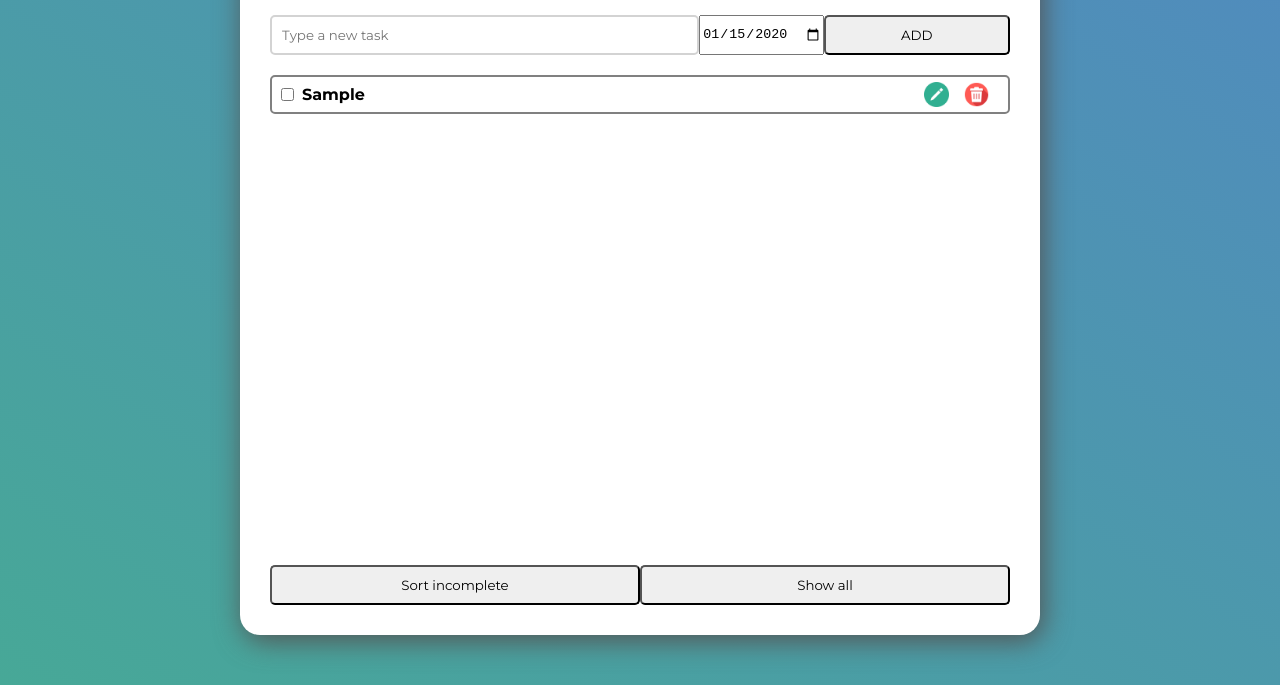
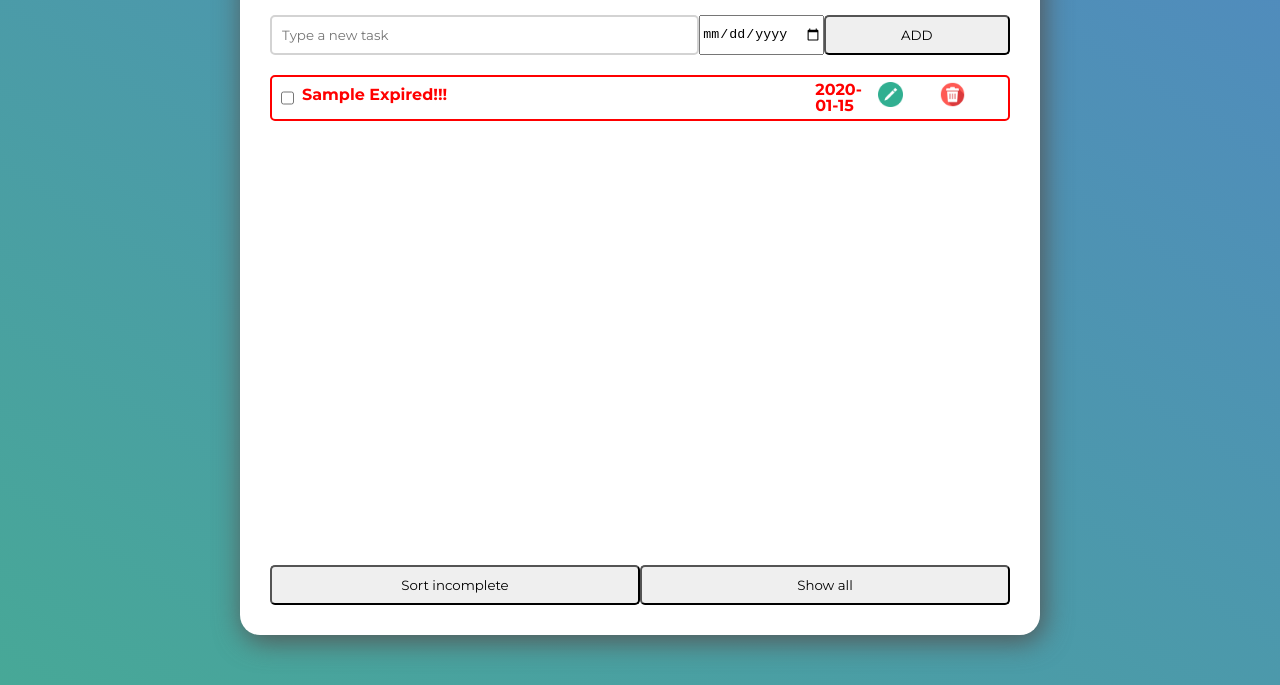
Before and after one commit to ustimenkoiuliia/To-Do-list, a plain HTML site: page index.html in a window 1280 px wide. Both pictures are taken after typing "Sample", "2020-01-15" into the empty fields and a click on the button "ADD". Shown: the part 115-800 px from the top of the page. Drawn offline with Linux system fonts and the light colour scheme.

Commit message:
add due date

```diff
--- a/css/style.css
+++ b/css/style.css
@@ -83,7 +83,8 @@ button{
 
 
 .task p {
-  min-width: 85%;
+  min-width: 70%;
+  max-width: 70%;
   min-height: 25px;
   line-height: 25px;
   margin: 0 5px;
@@ -92,6 +93,11 @@ button{
 
 .task div {
   width: 10%;
+}
+
+.task.expired {
+  border: 2px solid red;
+  color: red;
 }
 
 .completed {
--- a/js/main.js
+++ b/js/main.js
@@ -4,6 +4,10 @@ let startMessage = document.querySelector("#start-message");
 let taskList = document.querySelector(".task-list");
 let notCompleted = document.querySelector('#not-completed-tasks');
 let showAll = document.querySelector('#show-all');
+let dateInput = document.querySelector('#date-input');
+
+
+
 let tasks = [];
 
 addTaskButton.addEventListener("click", addTaskHandler);
@@ -13,7 +17,12 @@ taskNameInput.addEventListener("keydown", function (e) {
 })
 
 notCompleted.addEventListener('click', showNotCompleted);
-showAll.addEventListener('click', showAllTasks)
+showAll.addEventListener('click', showAllTasks);
+
+dateInput.addEventListener('keydown', function (e) {
+  if (e.code == 'Enter') addTaskHandler();
+})
+
 
 function addTaskHandler() {
   if (taskNameInput.value) {
@@ -58,6 +67,8 @@ class Task {
 
     this.div.append(input);
     this.div.append(p);
+
+    dateInput.addEventListener('change', this.toSettleDate(this.div, p));
     this.div.append(editButton);
     this.div.append(deleteButton);
 
@@ -69,6 +80,8 @@ class Task {
     if (!this.isDeleted) {
       element.append(this.div);
     }
+
+
 
 
   }
@@ -94,10 +107,24 @@ class Task {
         element.innerText = newValue;
       }
     })
+  }
+
+  toSettleDate(element, paragraph) {
+    let date = dateInput.value;
+    let dateIcon = document.createElement('div')
+    dateIcon.classList.add('date')
+    dateIcon.innerText = date;
+    element.append(dateIcon)
+    dateInput.value = '';
+
+    let now = Date.now();
+    if (new Date(now) > new Date(date)) {
+      element.classList.add('expired');
+      paragraph.innerText = this.text + ' ' + ' Expired!!!'
+    }
+  }
 
 
-
-  }
 
 }
 
```
